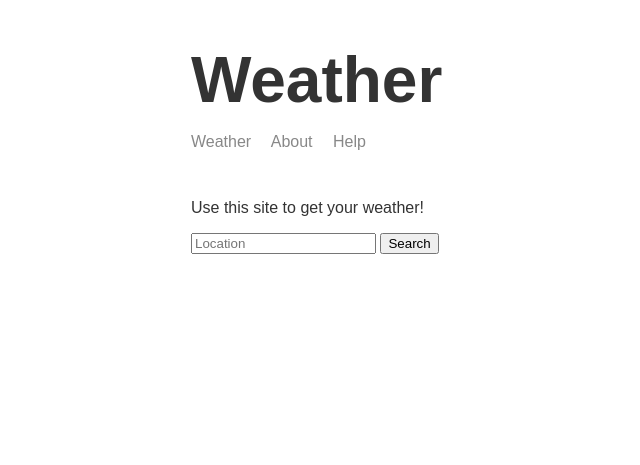
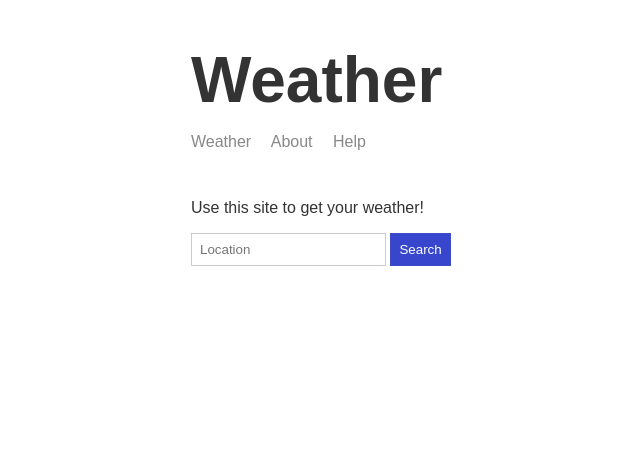
Before and after one commit to PradumnUpadhyay/Wnode_test, a Node server app: page / in a window 1280 px wide. Shown: the top 465 px of the page, without its empty margins (124-764 px from the left). Run offline with Node 20, Linux system fonts and the light colour scheme; some libraries are stand-ins or nearby versions.

Commit message:
Changing display according to screen size and some styling

```diff
--- a/public/css/styles.css
+++ b/public/css/styles.css
@@ -40,3 +40,16 @@ header a {
 .portrait {
     width: 250px;
 }
+
+input {
+    border: 1px solid #cccccc;
+    padding: 8px;
+}
+
+button {
+    cursor: pointer;
+    border: 1px solid #3f4cc7;
+    background: #3746cc;
+    color: white;
+    padding: 8px;
+}
--- a/src/app.js
+++ b/src/app.js
@@ -35,7 +35,7 @@ app.get('/help',(req,res)=>{
     res.render('help',{
         title:'Help',
         name:'Pradumn',
-        helpText:'Some help for you...'
+        helpText:'Any PRs are welcome on https://github.com/PradumnUpadhyay :)'
     })
 })
 app.get('/about',(req,res)=>{
@@ -57,6 +57,7 @@ if(!req.query.address)
             return res.send({err})
         }
         forecast(longitude,latitude,(err,forecastData)=>{
+
             if(err){
                 return res.send({err})
             }
--- a/src/utils/forecast.js
+++ b/src/utils/forecast.js
@@ -1,5 +1,5 @@
 const request=require('request')
-
+let temp;
 const forecast=(long,lat,callback)=>{
     const url = 'https://api.darksky.net/forecast/55873b6c04b0ee7ebeec096767266586/'+lat+','+long
 
@@ -10,16 +10,11 @@ const forecast=(long,lat,callback)=>{
         } else if(body.code) {
             callback('Location does not Exist!',undefined)
         } else {
-            callback(undefined,`${body.currently.summary}. There is ${body.currently.precipProbability*100}% chance of rain. Outside temperature is ${body.currently.temperature}`)
+            temp=(body.currently.temperature-32) * 5/9
+            callback(undefined,`${body.currently.summary}. There is ${body.currently.precipProbability*100}% chance of rain. Outside temperature is ${temp} Celcius`)
         }
 
     })
 }
-// forecast(37.8267,'')
+
 module.exports=forecast
-
-// {
-//     summary: body.currently.summary,
-//     precipProbability: body.currently.precipProbability*100,
-//     temperature:body.currently.temperature
-// }
--- a/src/utils/geocode.js
+++ b/src/utils/geocode.js
@@ -12,7 +12,6 @@ const geocode=(address,callback) => {
     } else if(body.features.length===0) {
             callback('Wrong location!',undefined)
     } else {
-        // callback(lines)
         callback(undefined,{
             latitude: body.features[0].center[1],
             longitude:body.features[0].center[0],
--- a/templates/views/404.hbs
+++ b/templates/views/404.hbs
@@ -3,6 +3,8 @@
 <html>
 
 <head>
+    <meta charset="UTF-8">
+    <meta name="viewport" content="width=device-width, initial-scale=1.0">
     <title>404</title>
     <link rel="icon" href="/img/weather.png">
     <link rel="stylesheet" href="/css/styles.css">
--- a/templates/views/about.hbs
+++ b/templates/views/about.hbs
@@ -3,6 +3,8 @@
 <html>
 
 <head>
+    <meta charset="UTF-8">
+    <meta name="viewport" content="width=device-width, initial-scale=1.0">
     <title>About</title>
     <link rel="icon" href="/img/weather.png">
     <link rel="stylesheet" href="/css/styles.css">
--- a/templates/views/help.hbs
+++ b/templates/views/help.hbs
@@ -3,6 +3,8 @@
 <html>
 
 <head>
+    <meta charset="UTF-8">
+    <meta name="viewport" content="width=device-width, initial-scale=1.0">
     <title>Help</title>
     <link rel="icon" href="/img/weather.png">
     <link rel="stylesheet" href="/css/styles.css">
--- a/templates/views/index.hbs
+++ b/templates/views/index.hbs
@@ -3,6 +3,8 @@
 <html>
 
 <head>
+    <meta charset="UTF-8">
+    <meta name="viewport" content="width=device-width, initial-scale=1.0">
     <title>Weather</title>
     <link rel="icon" href="/img/weather.png">
     <link rel="stylesheet" href="/css/styles.css">
```
Also changed, not shown: 1 other file.
